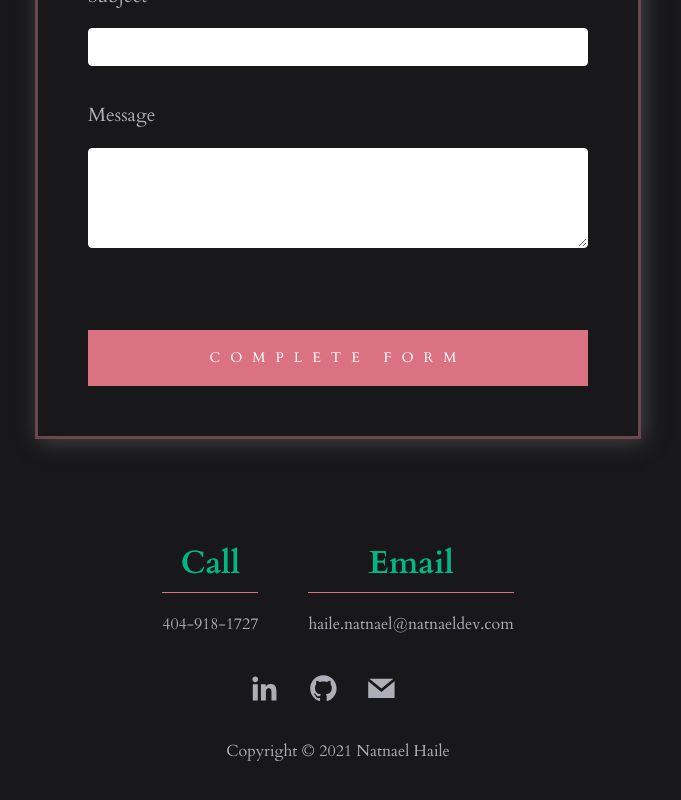
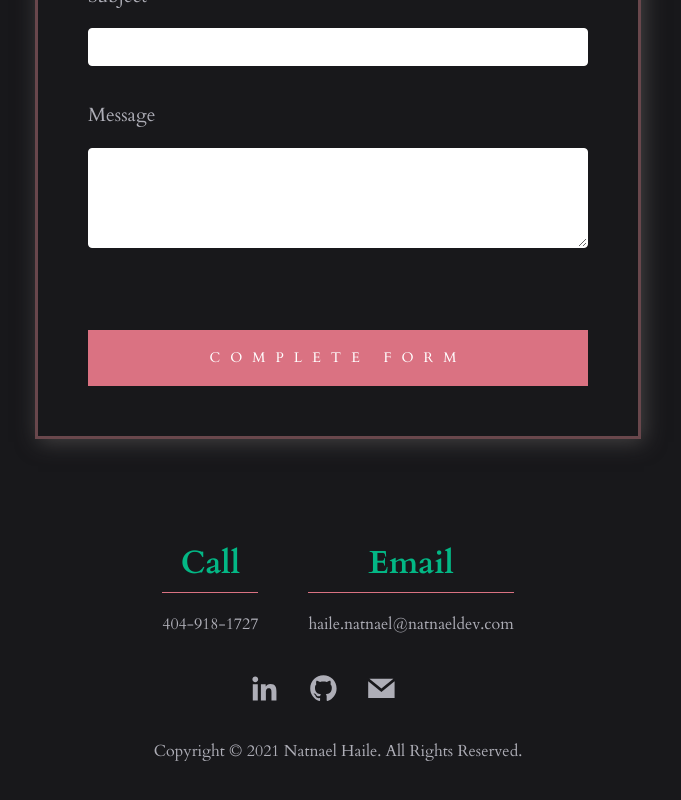
Before and after one commit to natnaelh14/portfolio-website, a React (Create React App) app: page / in a window 1280 px wide. Shown: the part 5446-6246 px from the top of the page, without its empty margins (302-983 px from the left). Built offline with nearby package versions, Linux system fonts and the light colour scheme.

Commit message:
update footer

```diff
--- a/src/components/footer/footer.jsx
+++ b/src/components/footer/footer.jsx
@@ -41,7 +41,7 @@ const Footer = () => {
         </ul>
       </section>
       <section className='contact-copyright'>
-        <p>Copyright &copy; 2021 Natnael Haile</p>
+        <p>Copyright &copy; 2021 Natnael Haile. All Rights Reserved.</p>
       </section>
     </footer>
   );
```
